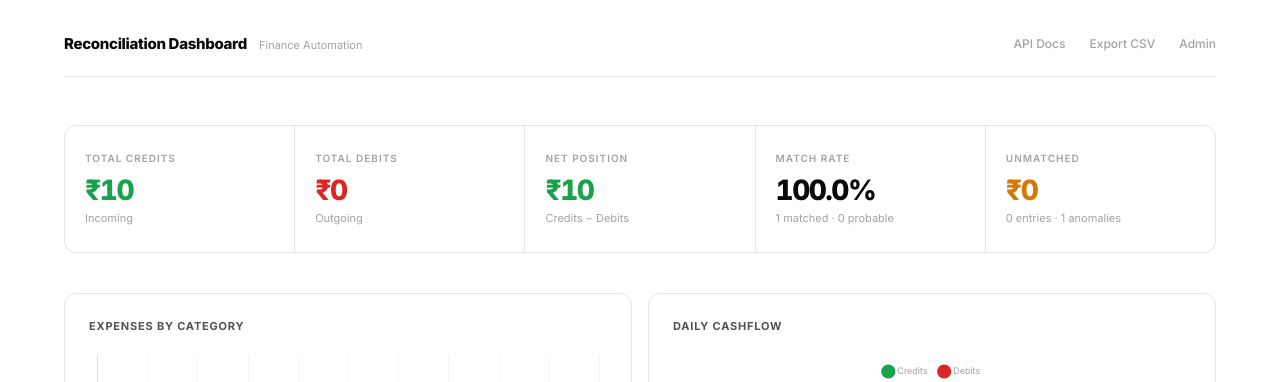
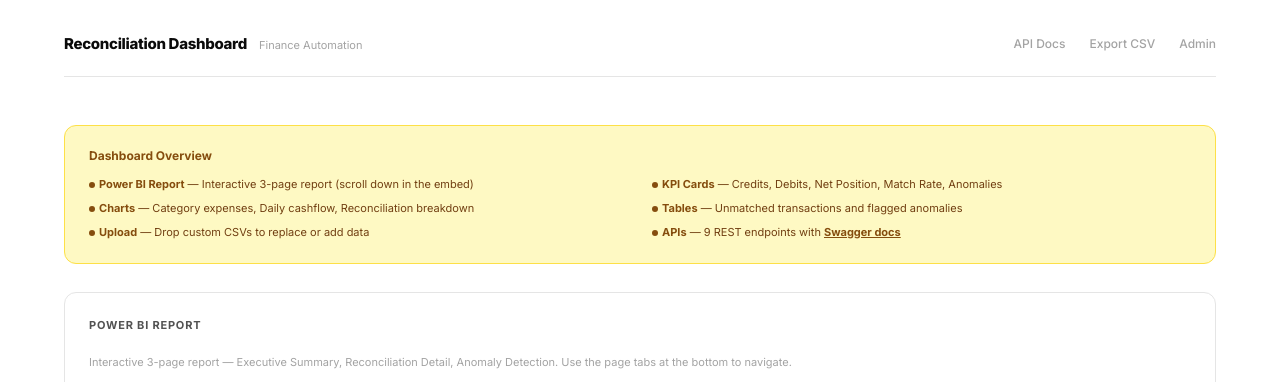
Before and after one commit to AayushXL5/pilgrim-finance, a Django app: page / in a window 1280 px wide. Shown: the top 382 px of the page. Run offline with Django 5.2, Linux system fonts and the light colour scheme; tables that the repository leaves empty hold one stand-in row (values such as "Sample post"); a map, chart or similar area stays blank; parts of the project's set-up code (start-up, migrations or seed data) failed here and were passed over.

Commit message:
Power BI at top + yellow info banner explaining sections

```diff
--- a/dashboard/templates/dashboard/index.html
+++ b/dashboard/templates/dashboard/index.html
@@ -83,12 +83,20 @@ td.mono{font-weight:700}
 .empty h2{font-size:24px;font-weight:800;letter-spacing:-.5px;margin-bottom:8px}
 .empty p{font-size:13px;color:var(--t3);max-width:440px;margin:0 auto 28px;line-height:1.7}
 
+/* ── Info Box ── */
+.info{background:#fef9c3;border:1px solid #fde047;border-radius:var(--rad);padding:20px 24px;margin-bottom:28px}
+.info-title{font-size:12px;font-weight:700;color:#854d0e;margin-bottom:10px;display:flex;align-items:center;gap:6px}
+.info-grid{display:grid;grid-template-columns:1fr 1fr;gap:4px 24px}
+.info-item{font-size:11px;color:#713f12;line-height:1.8}
+.info-item b{font-weight:700;color:#854d0e}
+.info-dot{width:6px;height:6px;border-radius:50%;display:inline-block;margin-right:4px}
+
 /* ── Footer ── */
 .foot{text-align:center;padding:40px 0;font-size:10px;color:var(--t3);letter-spacing:.3px;border-top:1px solid var(--b1);margin-top:40px}
 .foot a{color:var(--t2);text-decoration:none}.foot a:hover{color:var(--t1)}
 
 @media(max-width:1024px){.kpis{grid-template-columns:repeat(3,1fr)}}
-@media(max-width:768px){.kpis{grid-template-columns:repeat(2,1fr)}.grid-2,.up-grid{grid-template-columns:1fr}.shell{padding:20px 16px}}
+@media(max-width:768px){.kpis{grid-template-columns:repeat(2,1fr)}.grid-2,.up-grid{grid-template-columns:1fr}.shell{padding:20px 16px}.info-grid{grid-template-columns:1fr}}
 @media(max-width:480px){.kpis{grid-template-columns:1fr}}
 </style>
 </head>
@@ -136,6 +144,26 @@ td.mono{font-weight:700}
 </div>
 
 {% else %}
+
+<div class="info">
+  <div class="info-title">Dashboard Overview</div>
+  <div class="info-grid">
+    <div class="info-item"><span class="info-dot" style="background:#854d0e"></span><b>Power BI Report</b> — Interactive 3-page report (scroll down in the embed)</div>
+    <div class="info-item"><span class="info-dot" style="background:#854d0e"></span><b>KPI Cards</b> — Credits, Debits, Net Position, Match Rate, Anomalies</div>
+    <div class="info-item"><span class="info-dot" style="background:#854d0e"></span><b>Charts</b> — Category expenses, Daily cashflow, Reconciliation breakdown</div>
+    <div class="info-item"><span class="info-dot" style="background:#854d0e"></span><b>Tables</b> — Unmatched transactions and flagged anomalies</div>
+    <div class="info-item"><span class="info-dot" style="background:#854d0e"></span><b>Upload</b> — Drop custom CSVs to replace or add data</div>
+    <div class="info-item"><span class="info-dot" style="background:#854d0e"></span><b>APIs</b> — 9 REST endpoints with <a href="/api/docs/" style="color:#854d0e;font-weight:700">Swagger docs</a></div>
+  </div>
+</div>
+
+<div class="p" style="margin-bottom:28px">
+  <div class="p-title">Power BI Report</div>
+  <div style="font-size:11px;color:var(--t3);margin-bottom:12px">Interactive 3-page report — Executive Summary, Reconciliation Detail, Anomaly Detection. Use the page tabs at the bottom to navigate.</div>
+  <div style="position:relative;padding-bottom:62.25%;height:0;overflow:hidden;border-radius:8px;border:1px solid var(--b1)">
+    <iframe title="Pilgrim Finance Dashboard" style="position:absolute;top:0;left:0;width:100%;height:100%;border:0" src="https://app.powerbi.com/view?r=eyJrIjoiYzNlNzkxNTktMzNmMi00YjRjLWE1YWUtMjBiNjZiOWVhNTkwIiwidCI6ImM2ZTU0OWIzLTVmNDUtNDAzMi1hYWU5LWQ0MjQ0ZGM1YjJjNCJ9" allowFullScreen="true"></iframe>
+  </div>
+</div>
 
 <div class="kpis">
   <div class="k">
@@ -227,13 +255,6 @@ td.mono{font-weight:700}
 </div>
 {% endif %}
 
-<div class="p" style="margin-bottom:16px">
-  <div class="p-title">Power BI Report</div>
-  <div style="font-size:11px;color:var(--t3);margin-bottom:12px">Interactive 3-page report — Executive Summary, Reconciliation Detail, Anomaly Detection</div>
-  <div style="position:relative;padding-bottom:62.25%;height:0;overflow:hidden;border-radius:8px;border:1px solid var(--b1)">
-    <iframe title="Pilgrim Finance Dashboard" style="position:absolute;top:0;left:0;width:100%;height:100%;border:0" src="https://app.powerbi.com/view?r=eyJrIjoiYzNlNzkxNTktMzNmMi00YjRjLWE1YWUtMjBiNjZiOWVhNTkwIiwidCI6ImM2ZTU0OWIzLTVmNDUtNDAzMi1hYWU5LWQ0MjQ0ZGM1YjJjNCJ9" allowFullScreen="true"></iframe>
-  </div>
-</div>
 
 <div class="up-wrap">
   <div class="p-title" style="margin-bottom:4px">Upload Custom Data</div>
```
